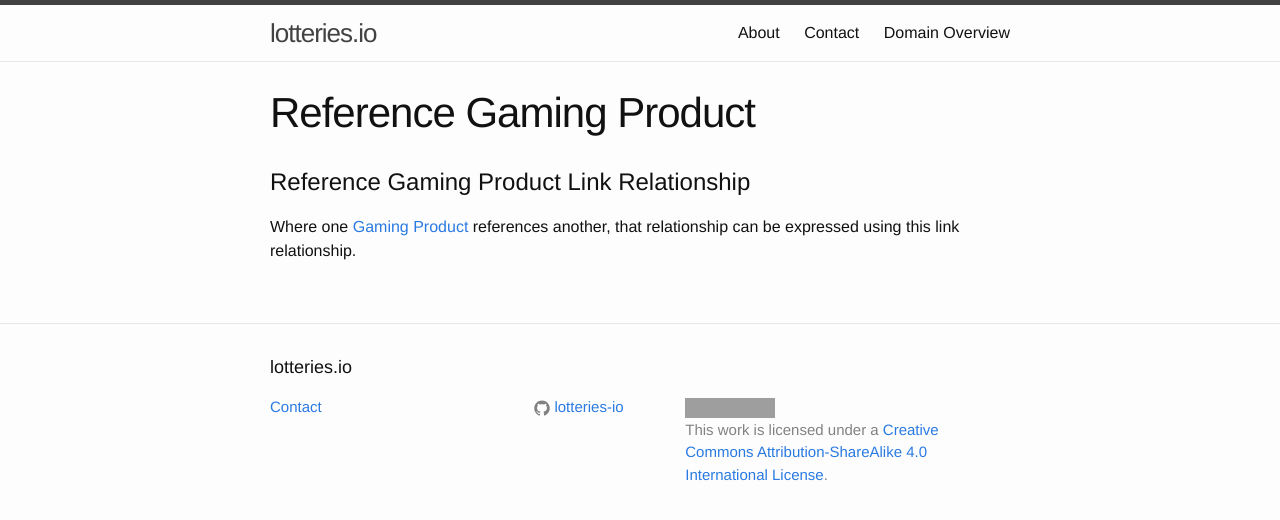
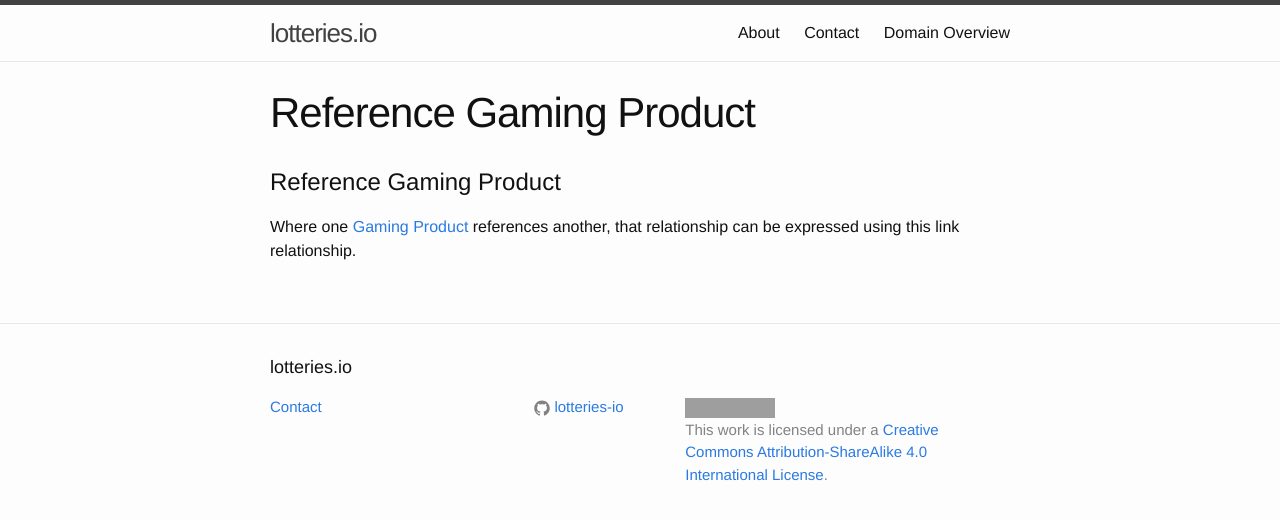
Before and after one commit to lotteries-io/lotteries-io.github.io, a Jekyll site: the page built from _link-relationships/reference-gaming-product.md, in a window 1280 px wide. Shown: the top 520 px of the page. Built offline with Jekyll 4.4.1, drawn with Linux system fonts in a browser that asks for light colours; grey boxes are pictures that could not be loaded.

Commit message:
Update reference-gaming-product.md

```diff
--- a/_link-relationships/reference-gaming-product.md
+++ b/_link-relationships/reference-gaming-product.md
@@ -2,6 +2,6 @@
 layout: page
 title: Reference Gaming Product
 ---
-# Reference Gaming Product Link Relationship
+# Reference Gaming Product
 
 Where one [Gaming Product](../concepts/gaming-product) references another, that relationship can be expressed using this link relationship.
```
